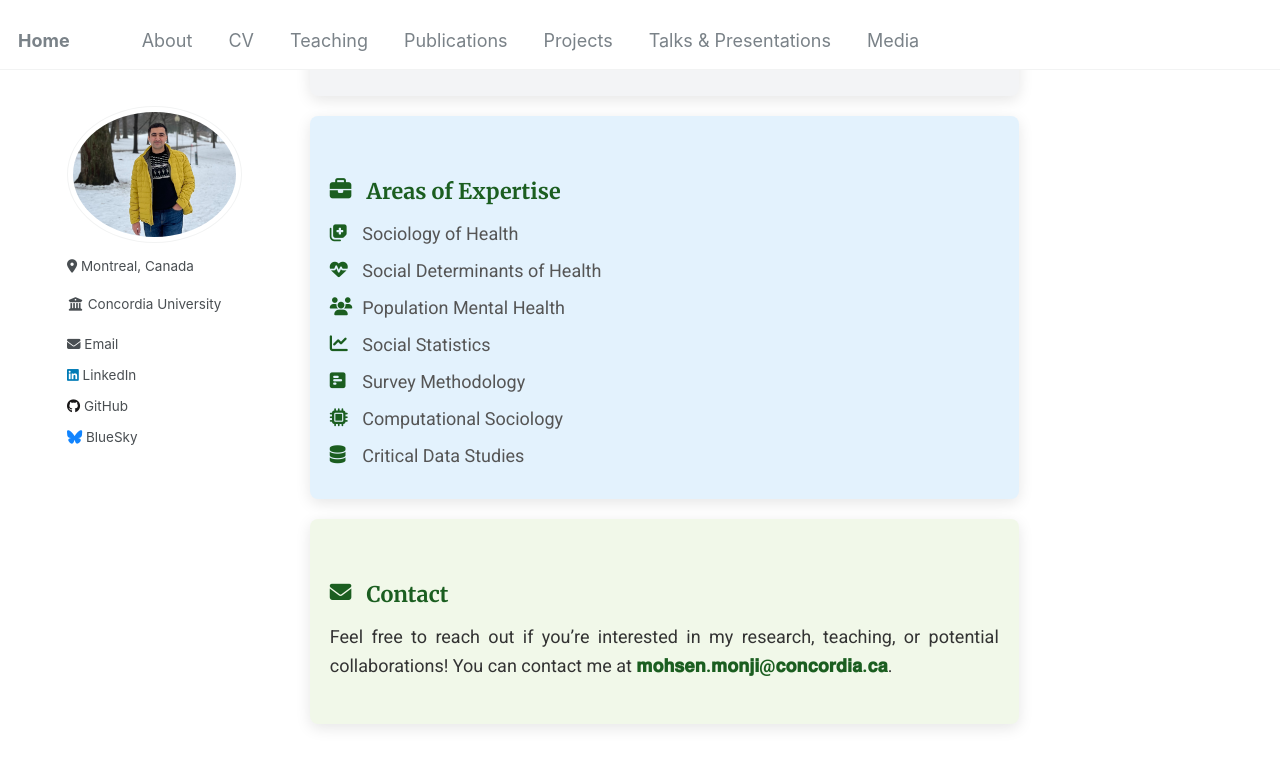
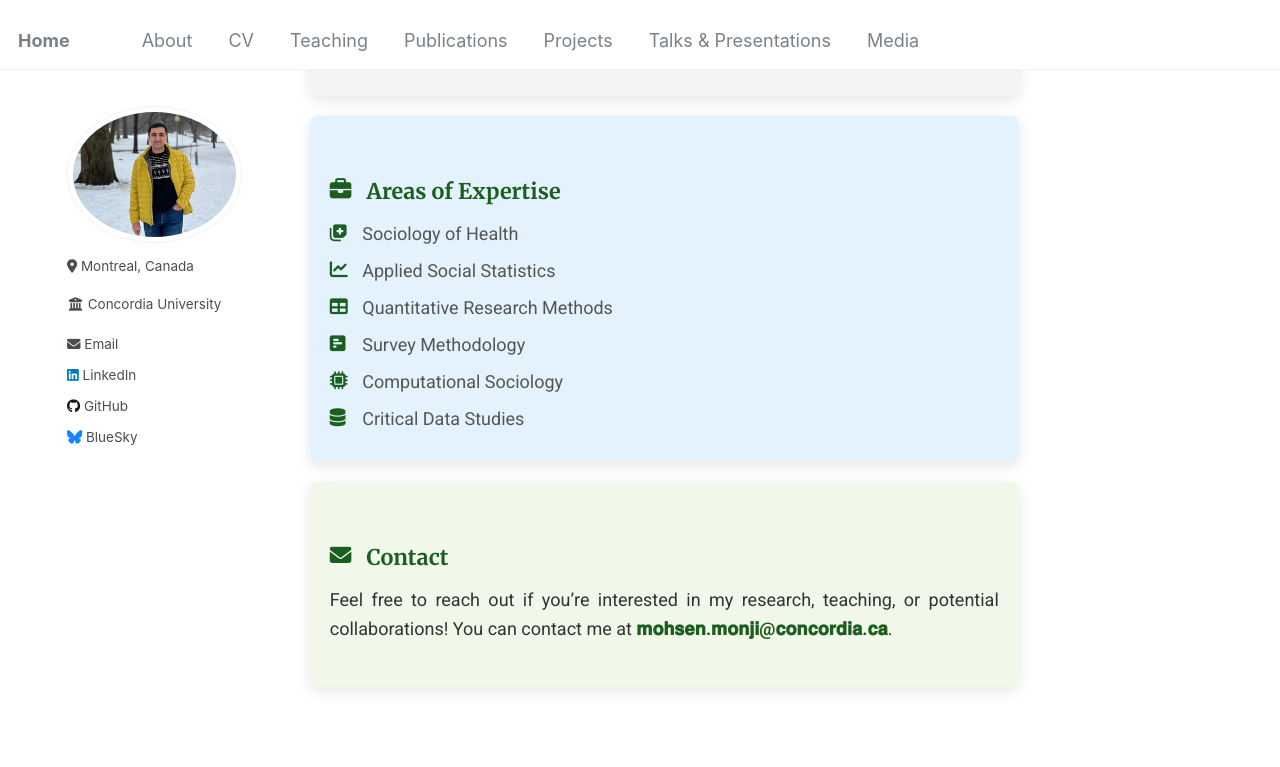
Before and after one commit to Mohsnmonji/mohsnmonji.github.io, a Jekyll site: the page built from about-me.md, in a window 1280 px wide and 900 px high, scrolled down 904 px. Shown: the top 767 px of the window. Built offline with Jekyll 4.4.1, drawn with Linux system fonts in a browser that asks for light colours.

Commit message:
Update about-me.md

```diff
--- a/about-me.md
+++ b/about-me.md
@@ -98,9 +98,8 @@ author_profile: true
   <h3><i class="fas fa-briefcase icon"></i> Areas of Expertise</h3>
   <ul>
     <li><i class="fas fa-notes-medical icon"></i> Sociology of Health</li>
-    <li><i class="fas fa-heartbeat icon"></i> Social Determinants of Health</li>
-    <li><i class="fas fa-users icon"></i> Population Mental Health</li>
-    <li><i class="fas fa-chart-line icon"></i> Social Statistics</li>
+    <li><i class="fas fa-chart-line icon"></i> Applied Social Statistics</li>
+    <li><i class="fas fa-table icon"></i> Quantitative Research Methods</li>
     <li><i class="fas fa-poll-h icon"></i> Survey Methodology</li>
     <li><i class="fas fa-microchip icon"></i> Computational Sociology</li>
     <li><i class="fas fa-database icon"></i> Critical Data Studies</li>
```
